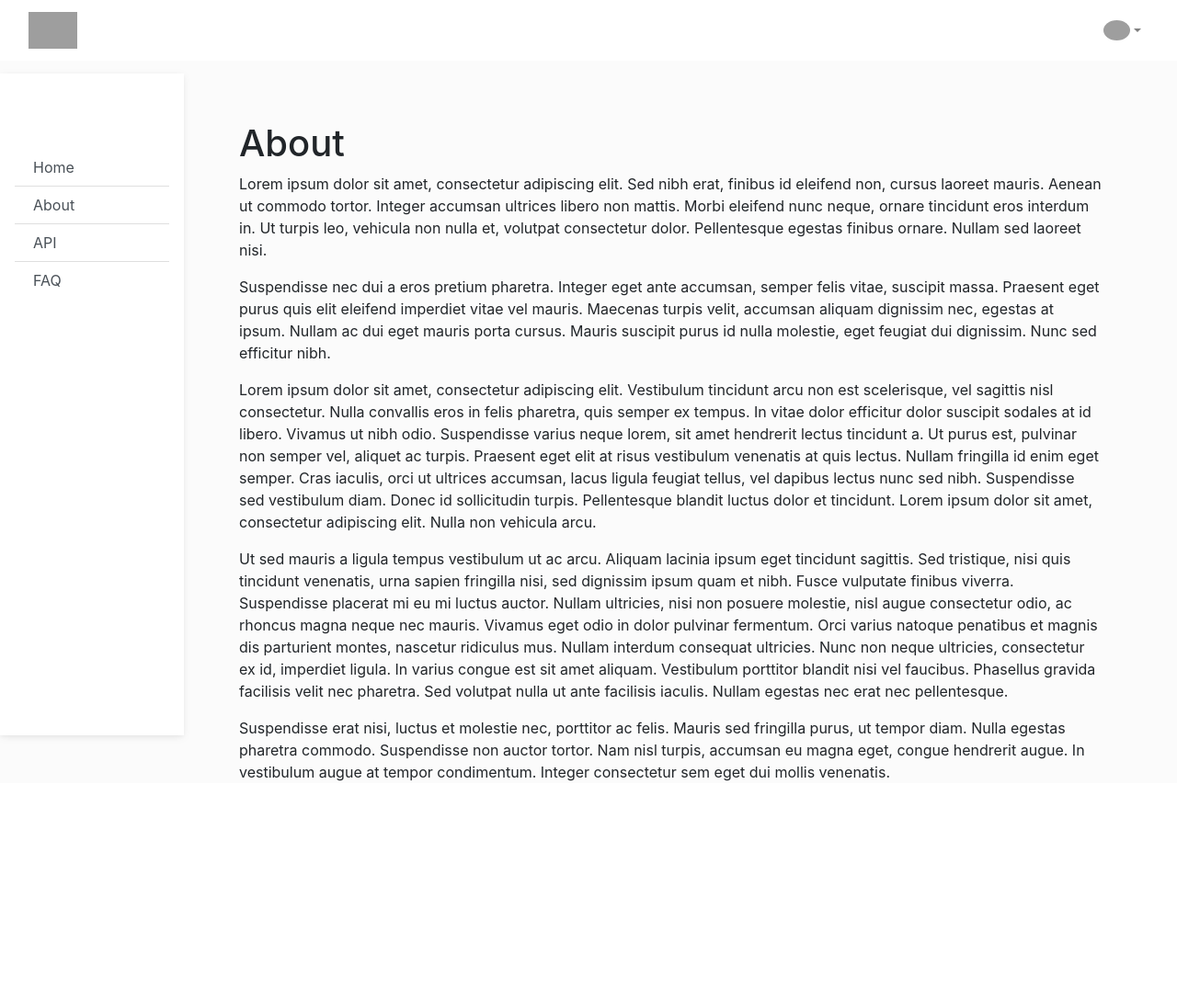
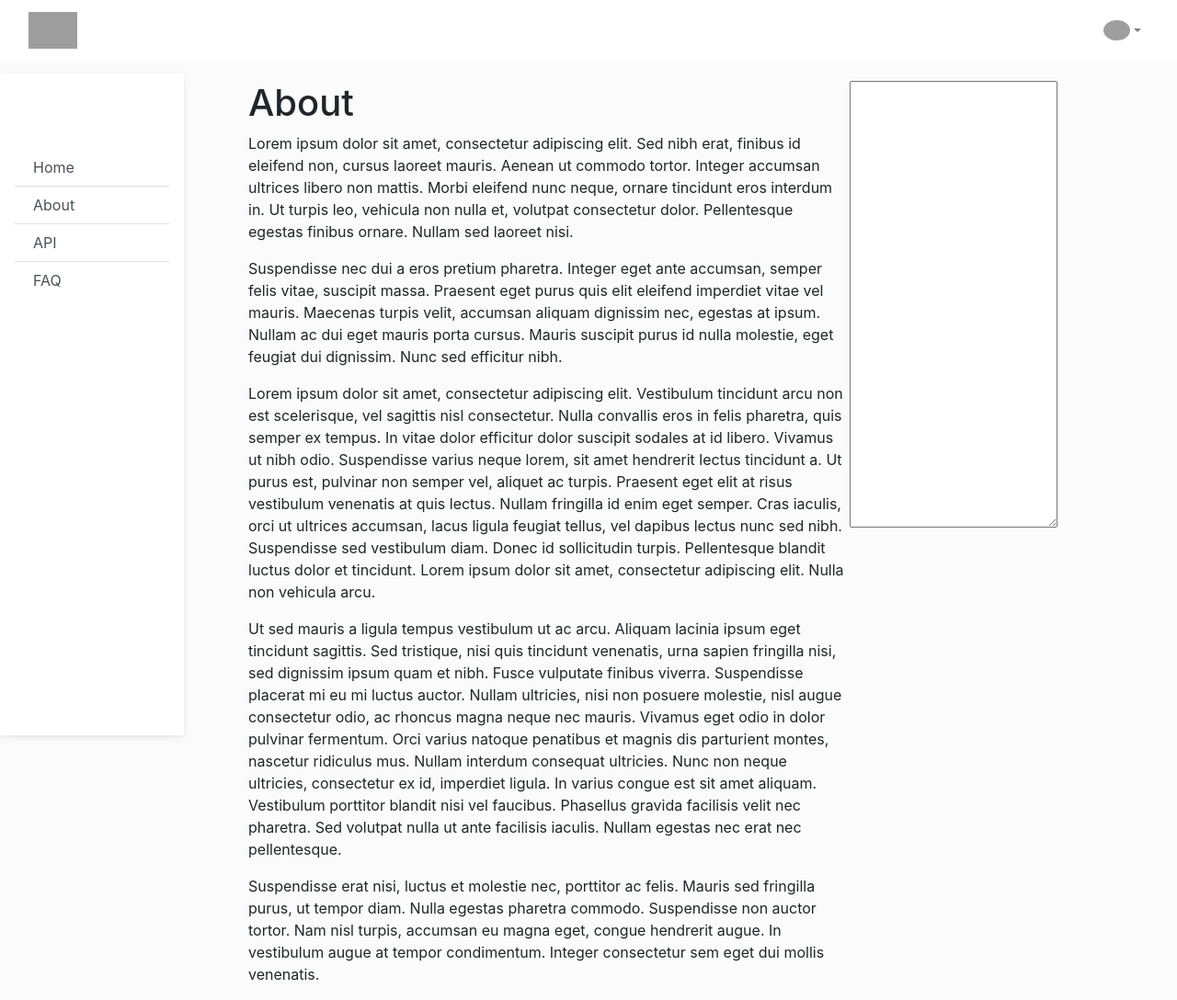
Before and after one commit to maryartkey/gpt-detector-web-app, a Flask app: page /about in a window 1280 px wide. Shown: the whole page at 92% size. Before the commit the page ends 850 px from the top, so only its background shows below. Run offline with Flask 3, Linux system fonts and the light colour scheme; some libraries are stand-ins or nearby versions; grey boxes are pictures that could not be loaded.

Commit message:
Added flexboxes

```diff
--- a/website/static/styles.css
+++ b/website/static/styles.css
@@ -1,43 +1,40 @@
 body {
     background-color: #fbfbfb;
-  }
-  @media (min-width: 600px) {
-    main {
-      padding-left: 240px;
-    }
-  }
-
-  form {
     position: relative;
     left: 240px;
     width: 940px;
+    top: 30px;
   }
 
-  .about-text {
+  .container {
+    display: flex;
+    flex-wrap: nowrap;
+    justify-content: space-between;
+  }
+  /* form, main {
+    position: relative;
+    left: 240px;
+    width: 940px;
+  } */
+  .form-control {
+    border-radius: 10px 10px 0px 0px;
+    box-shadow: 0 2px 1px 0 rgb(0 0 0 / 16%), 0 2px 10px 0 rgb(0 0 0 / 12%);
+  }
+  .about-text-1 {
     position: relative;
     left: 260px;
     top: 50px;
-    width: 940px;
-  }
-  .h1-about {
-    position: static;
-
-  }
-  .submit {
-    position: fixed;
-    left: 240px;
-    width: 940px;
+    width: 920px;
   }
 
-  h1 {
-    position: fixed;
-    top: 300px;
-    left: 300px;
-  }
-  h2 {
-    position: fixed;
-    top: 320px;
-    left: 300px;
+  .submit {
+    /* position: relative; */
+    width: 700px;
+    background-color: aquamarine;
+    border-width: 0px;
+    height: 50px;
+    border-radius: 0px 0px 10px 10px;
+    box-shadow: 0 2px 2px 0 rgb(0 0 0 / 16%), 0 2px 2px 0 rgb(0 0 0 / 12%);
   }
   /* Sidebar */
   .sidebar {
--- a/website/templates/about.html
+++ b/website/templates/about.html
@@ -1,20 +1,19 @@
 {% extends "base.html" %}
 <title>{% block title %}About{% endblock %}</title>
-<body>
     {% block content %}
-    <div class="flexbox-container">
-        <div class="flexbox-item about-text">
-            <h1 class="h1-about">About</h1>
+    <div class="container">
+        <div class="flexbox-item">
+            <h1 class="h1-about-tmp">About</h1>
             <p>Lorem ipsum dolor sit amet, consectetur adipiscing elit. Sed nibh erat, finibus id eleifend non, cursus laoreet mauris. Aenean ut commodo tortor. Integer accumsan ultrices libero non mattis. Morbi eleifend nunc neque, ornare tincidunt eros interdum in. Ut turpis leo, vehicula non nulla et, volutpat consectetur dolor. Pellentesque egestas finibus ornare. Nullam sed laoreet nisi.</p>
             <p>Suspendisse nec dui a eros pretium pharetra. Integer eget ante accumsan, semper felis vitae, suscipit massa. Praesent eget purus quis elit eleifend imperdiet vitae vel mauris. Maecenas turpis velit, accumsan aliquam dignissim nec, egestas at ipsum. Nullam ac dui eget mauris porta cursus. Mauris suscipit purus id nulla molestie, eget feugiat dui dignissim. Nunc sed efficitur nibh.</p>
             <p>Lorem ipsum dolor sit amet, consectetur adipiscing elit. Vestibulum tincidunt arcu non est scelerisque, vel sagittis nisl consectetur. Nulla convallis eros in felis pharetra, quis semper ex tempus. In vitae dolor efficitur dolor suscipit sodales at id libero. Vivamus ut nibh odio. Suspendisse varius neque lorem, sit amet hendrerit lectus tincidunt a. Ut purus est, pulvinar non semper vel, aliquet ac turpis. Praesent eget elit at risus vestibulum venenatis at quis lectus. Nullam fringilla id enim eget semper. Cras iaculis, orci ut ultrices accumsan, lacus ligula feugiat tellus, vel dapibus lectus nunc sed nibh. Suspendisse sed vestibulum diam. Donec id sollicitudin turpis. Pellentesque blandit luctus dolor et tincidunt. Lorem ipsum dolor sit amet, consectetur adipiscing elit. Nulla non vehicula arcu.</p>
             <p>Ut sed mauris a ligula tempus vestibulum ut ac arcu. Aliquam lacinia ipsum eget tincidunt sagittis. Sed tristique, nisi quis tincidunt venenatis, urna sapien fringilla nisi, sed dignissim ipsum quam et nibh. Fusce vulputate finibus viverra. Suspendisse placerat mi eu mi luctus auctor. Nullam ultricies, nisi non posuere molestie, nisl augue consectetur odio, ac rhoncus magna neque nec mauris. Vivamus eget odio in dolor pulvinar fermentum. Orci varius natoque penatibus et magnis dis parturient montes, nascetur ridiculus mus. Nullam interdum consequat ultricies. Nunc non neque ultricies, consectetur ex id, imperdiet ligula. In varius congue est sit amet aliquam. Vestibulum porttitor blandit nisi vel faucibus. Phasellus gravida facilisis velit nec pharetra. Sed volutpat nulla ut ante facilisis iaculis. Nullam egestas nec erat nec pellentesque.</p>
             <p>Suspendisse erat nisi, luctus et molestie nec, porttitor ac felis. Mauris sed fringilla purus, ut tempor diam. Nulla egestas pharetra commodo. Suspendisse non auctor tortor. Nam nisl turpis, accumsan eu magna eget, congue hendrerit augue. In vestibulum augue at tempor condimentum. Integer consectetur sem eget dui mollis venenatis.</p>
         </div>
+        <div class="side-panel">
+            <textarea class="side-text" rows="20" id="textarea" name="textarea"></textarea>
+        </div>
     </div>
     {% endblock %}
 
 <link rel="stylesheet" href="{{ url_for('static', filename='styles.css') }}">
-
-
-</body>
--- a/website/templates/base.html
+++ b/website/templates/base.html
@@ -23,23 +23,16 @@
   <nav id="sidebarMenu" class="collapse d-lg-block sidebar collapse bg-white">
     <div class="position-sticky">
       <div class="list-group list-group-flush mx-3 mt-4">
-        <a
-          href="/"
+        <a href="/"
           class="list-group-item list-group-item-action py-2 ripple"
-          aria-current="true"
-        >
-          <i class="fas fa-fw me-3"></i><span>Home</span>
-        </a>
+          aria-current="true">
+          <i class="fas fa-fw me-3"></i><span>Home</span></a>
         <a href="/about" class="list-group-item list-group-item-action py-2 ripple">
-          <i class="fas fa-fw me-3"></i><span>About</span>
-        </a>
+          <i class="fas fa-fw me-3"></i><span>About</span></a>
         <a href="/api" class="list-group-item list-group-item-action py-2 ripple"
-          ><i class="fas fa-fw me-3"></i><span>API</span></a
-        >
+          ><i class="fas fa-fw me-3"></i><span>API</span></a>
         <a href="/faq" class="list-group-item list-group-item-action py-2 ripple"
-          ><i class="fas fa-fw me-3"></i><span>FAQ</span></a
-        >
-
+          ><i class="fas fa-fw me-3"></i><span>FAQ</span></a>
       </div>
     </div>
   </nav>
@@ -60,7 +53,6 @@
       >
         <i class="fas fa-bars"></i>
       </button>
-
       <!-- Brand -->
       <a class="navbar-brand" href="/">
         <img
@@ -135,11 +127,8 @@
               </div>
             </div>
           </nav> -->
-      <body>
-        <main style="margin-top: 58px;">
-          <div class="container pt-4"></div>
-        </main>
-          <div>
+      <body style="margin-top: 58px;">
+          <!-- <div>
             {% with messages = get_flashed_messages(with_categories=true) %} {% if
                 messages %} {% for category, message in messages %} {% if category ==
                 'error' %}
@@ -156,11 +145,13 @@
                     <span aria-hidden="true">&times;</span>
                   </button>
                 </div>
-                {% endif %} {% endfor %} {% endif %} {% endwith %}
+                {% endif %} {% endfor %} {% endif %} {% endwith %} -->
+        <div class="container">
         {% block content %}
 
         {% endblock %}
-        </div>
+      </div>
+
 
         <script
       src="https://code.jquery.com/jquery-3.2.1.slim.min.js"
@@ -180,6 +171,5 @@
         <script type="text/javascript" src="{{ url_for('static', filename='index.js')}}"></script>
     <link rel="stylesheet" href="{{ url_for('static', filename='styles.css') }}">
 
-
   </body>
 </html>
```
Also changed, not shown: website/templates/home.html (+8 -8 lines), website/templates/text.html (+3 -5 lines).
